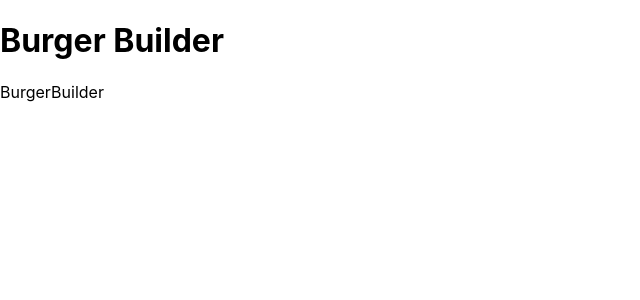
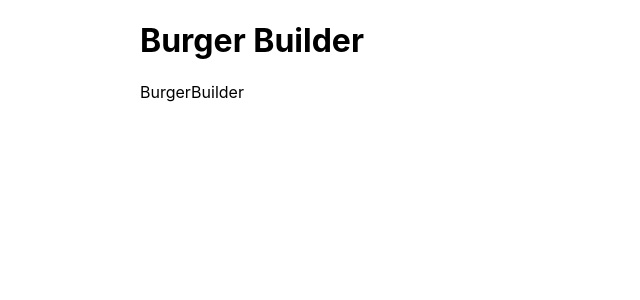
Before and after one commit to mariofink/react-burger-builder, a React (Create React App) app: page / in a window 1280 px wide. Shown: the top 300 px of the page, without its empty margins (0-640 px from the left). Built offline with nearby package versions, Linux system fonts and the light colour scheme.

Commit message:
add basic Layout css

```diff
--- a/src/components/Layout/Layout.js
+++ b/src/components/Layout/Layout.js
@@ -1,8 +1,9 @@
 import React from "react";
+import styles from "./Layout.module.css";
 import BurgerBuilder from "containers/BurgerBuilder/BurgerBuilder";
 
 export default () => (
-  <div>
+  <div className={styles.Layout}>
     <header>
       <h1>Burger Builder</h1>
     </header>
--- /dev/null
+++ b/src/components/Layout/Layout.module.css
@@ -0,0 +1,4 @@
+.Layout {
+  margin: 0 auto;
+  max-width: 1000px;
+}
```
